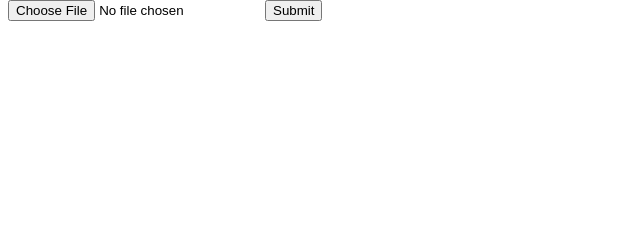
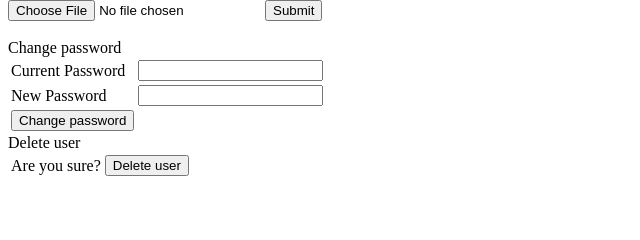
Before and after one commit to R1ZoRR/Flask-Web-App, a Flask app: template web/templates/main.html in a window 1280 px wide. Shown: the part 209-449 px from the top of the page, without its empty margins (0-640 px from the left). Run offline with Flask 3, Linux system fonts and the light colour scheme; a user stored in the database is signed in; tables that the repository leaves empty hold one stand-in row (values such as "Sample post"); the template is opened without the code that fills it: values that come from a table or form of the project are taken from there, most other values are stand-ins (such as "Sample title", 1, 10 or a date in 2020); parts of the project's set-up code (start-up, migrations or seed data) failed here and were passed over.

Commit message:
Now you can change password and k... delete yourself.

```diff
--- a/web/app.py
+++ b/web/app.py
@@ -42,11 +42,24 @@ def main():
         messages = Message.query.filter_by(from_id=current_user.id)
     else:
         return redirect(url_for("logout"))
-    app.logger.info(db.session.query(Data.image).filter_by(user_id=current_user.id).first())
     img = db.session.query(Data.image).filter_by(user_id=current_user.id).order_by(Data.id.desc()).first()
-    #img = db.session.query(Data.image).first()
     img = img.image.decode("UTF-8")
     return render_template('main.html', user_messages=messages, image=img)
+
+@app.route('/add_message', methods=['POST'])
+@login_required
+def add_message():
+    from_id = current_user.id
+    text = request.form['text']
+    tag = request.form['tag']
+
+    db.session.add(Message(from_id, text, tag))
+    try:
+        db.session.commit()
+    except exc.IntegrityError:
+        db.session.rollback()
+
+    return redirect(url_for('main'))
 
 @app.route('/upload', methods=['POST'])
 @login_required
@@ -75,17 +88,38 @@ def upload():
             app.logger.info("Not file provided")
     return redirect(url_for('main'))
 
-@app.route('/add_message', methods=['POST'])
+@app.route('/change_password', methods=['POST'])
 @login_required
-def add_message():
-    from_id = current_user.id
-    text = request.form['text']
-    tag = request.form['tag']
-
-    db.session.add(Message(from_id, text, tag))
-    db.session.commit()
+def change_password():
+    password = request.form.get('password')
+    new_password = request.form.get('new_password')
+    hash_pwd = User_passwords.query.filter_by(user_id=current_user.id).first()
+    if check_password_hash(hash_pwd.password, password):
+        table_password = User_passwords.query.filter_by(user_id=current_user.id).first()
+        table_password.password = generate_password_hash(new_password)
+    try:
+        db.session.commit()
+    except exc.IntegrityError:
+        db.session.rollback()
 
     return redirect(url_for('main'))
+
+@app.route('/delete_user', methods=['POST'])
+@login_required
+def delete_user():
+    user_info = User.query.filter_by(id=current_user.id).first()
+    user_pass = User_passwords.query.filter_by(user_id=current_user.id).first()
+    user_data = Data.query.filter_by(user_id=current_user.id).first()
+    db.session.delete(user_info)
+    db.session.delete(user_pass)
+    db.session.delete(user_data)
+    try:
+        db.session.commit()
+    except exc.IntegrityError:
+        db.session.rollback()
+    logout_user()
+    return redirect(url_for('main'))
+
 
 
 @app.route('/login', methods=['GET', 'POST'])
@@ -95,13 +129,17 @@ def login_page():
         password = request.form.get('password')
 
         if login and password:
-            user = User.query.filter_by(login=login).first()
-            hash_pwd = User_passwords.query.filter_by(user_id=user.id).first()
-            if user and check_password_hash(hash_pwd.password, password):
-                login_user(user)
-                return redirect(url_for('main'))
+            lookup = User.query.filter_by(login=login).first()
+            if not lookup:
+                flash('User not exist')
             else:
-                flash('Login or password is not correct')
+                user = User.query.filter_by(login=login).first()
+                hash_pwd = User_passwords.query.filter_by(user_id=user.id).first()
+                if user and check_password_hash(hash_pwd.password, password):
+                    login_user(user)
+                    return redirect(url_for('main'))
+                else:
+                    flash('Login or password is not correct')
         else:
             flash('Please fill login and password fields')
 
@@ -133,7 +171,6 @@ def register():
             except exc.IntegrityError:
                 db.session.rollback()
                 flash('Login is already taken')
-            #app.logger.info(db.session.query(Data.image).first()[0])
             data = db.session.query(Data.image).first()[0]
             db.session.add(Data(image=data, user_id=u_id))
             try:
@@ -145,13 +182,11 @@ def register():
     logout_user()
     return render_template('register.html')
 
-
 @app.route('/logout', methods=['GET', 'POST'])
 @login_required
 def logout():
     logout_user()
     return redirect(url_for('index'))
-
 
 @app.after_request
 def redirect_to_signin(response):
@@ -162,4 +197,4 @@ def redirect_to_signin(response):
 
 
 if __name__ == '__main__':
-    app.run(debug=True)
+    app.run(debug=False)
--- a/web/templates/login.html
+++ b/web/templates/login.html
@@ -2,7 +2,7 @@
 <html lang="en">
 <head>
     <meta charset="UTF-8">
-    <title>Title</title>
+    <title>Login</title>
 </head>
 <body>
 <h1>Login page</h1>
--- a/web/templates/main.html
+++ b/web/templates/main.html
@@ -5,9 +5,9 @@
     <title>Main page</title>
 </head>
 <body>
-{% if current_user.is_authenticated %}
-  Hi, {{ current_user.login }}!
-{% endif %}
+
+Hi, {{ current_user.login }}!
+
 <td><a href="{{ url_for('logout') }}">Logout</a></td>
 <h2>Messages</h2>
 <form method="post" action="/add_message" enctype=multipart/form-data>
@@ -42,5 +42,33 @@
     <input type="submit" value="Submit">
 </form>
 
+<br>
+<div>Change password</div>
+<form method="POST" action="/change_password">
+    <table>
+        <tr>
+            <td>Current Password</td>
+            <td><input type="password" name="password"></td>
+        </tr>
+        <tr>
+            <td>New Password</td>
+            <td><input type="password" name="new_password"></td>
+        </tr>
+        <tr>
+            <td><input type="submit" value="Change password"></td>
+        </tr>
+    </table>
+</form>
+
+<div>Delete user</div>
+<form method="POST" action="/delete_user">
+    <table>
+        <tr>
+            <td>Are you sure?</td>
+            <td><input type="submit" value="Delete user"></td>
+        </tr>
+    </table>
+</form>
+
 </body>
 </html>
--- a/web/templates/register.html
+++ b/web/templates/register.html
@@ -2,7 +2,7 @@
 <html lang="en">
 <head>
     <meta charset="UTF-8">
-    <title>Title</title>
+    <title>Register</title>
 </head>
 <body>
 <h1>Register page</h1>
```
